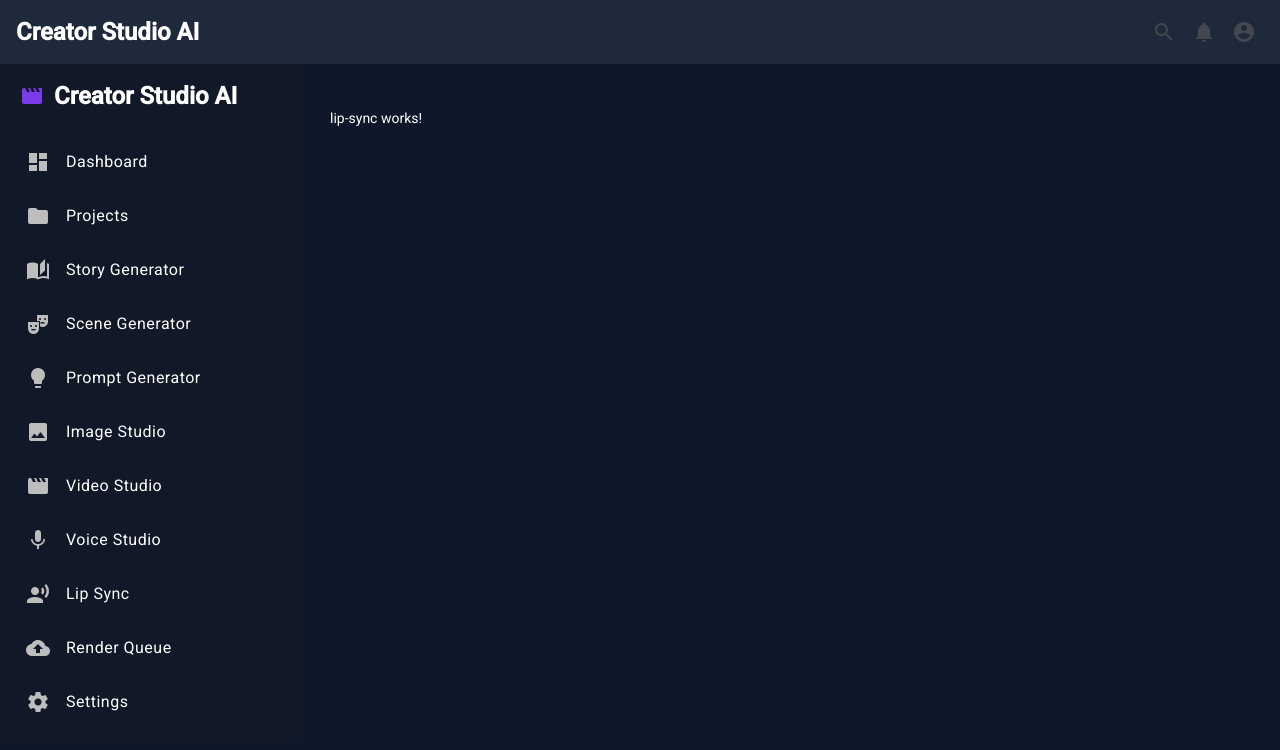
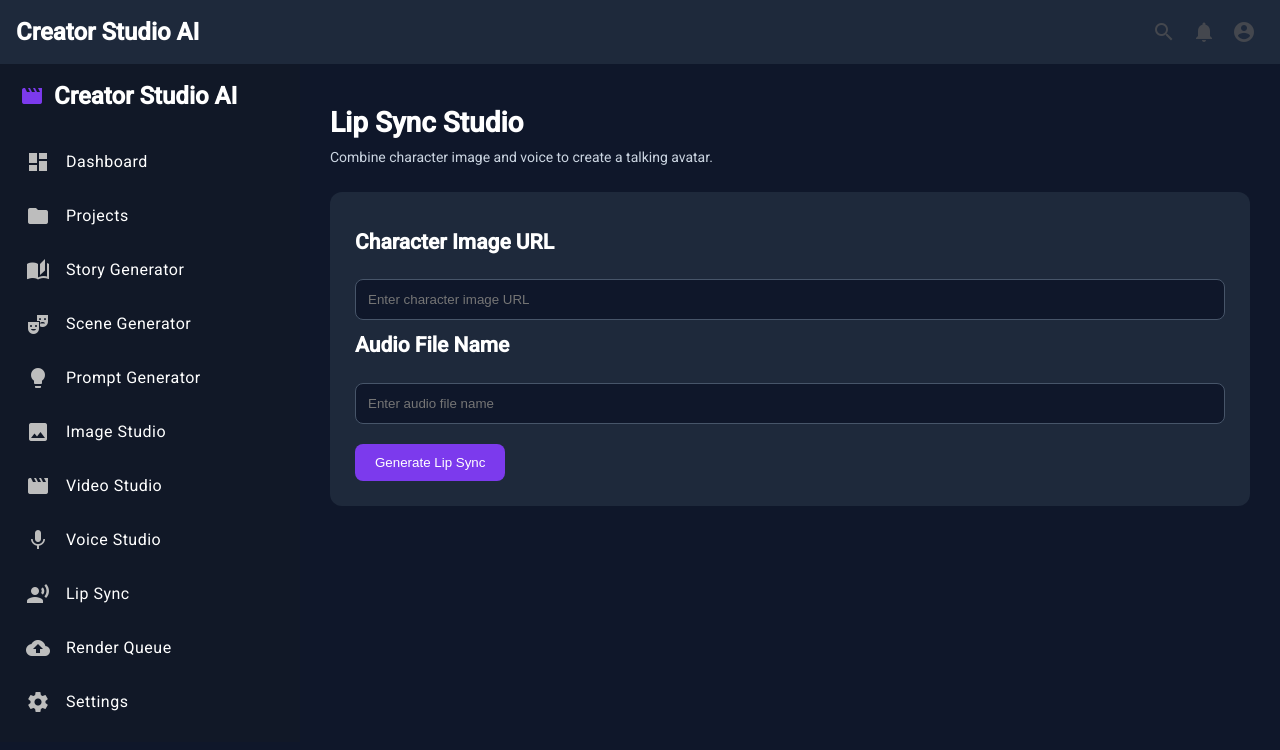
Before and after one commit to erantalinrenola-sketch/creator-studio-ai, an Angular app in the folder frontend/creator-studio-ui/: page /lip-sync in a window 1280 px wide. Shown: the top 750 px of the page. Built offline with nearby package versions, Linux system fonts and the light colour scheme.

Commit message:
Build creator studio AI workflow modules

```diff
--- a/frontend/creator-studio-ui/src/app/features/lip-sync/lip-sync/lip-sync.html
+++ b/frontend/creator-studio-ui/src/app/features/lip-sync/lip-sync/lip-sync.html
@@ -1 +1,51 @@
-<p>lip-sync works!</p>
+<h1>Lip Sync Studio</h1>
+
+<p class="subtitle">
+  Combine character image and voice to create a talking avatar.
+</p>
+
+<div class="lip-sync-section">
+
+  <h2>Character Image URL</h2>
+
+  <input
+    type="text"
+    [(ngModel)]="characterImage"
+    placeholder="Enter character image URL">
+
+  <h2>Audio File Name</h2>
+
+  <input
+    type="text"
+    [(ngModel)]="audioFile"
+    placeholder="Enter audio file name">
+
+  <button
+    class="generate-btn"
+    (click)="generateLipSync()">
+    Generate Lip Sync
+  </button>
+
+</div>
+
+<div
+  class="video-section"
+  *ngIf="videoGenerated">
+
+  <h2>Talking Character Preview</h2>
+
+  <video
+    controls
+    width="100%">
+
+    <source
+      src="https://www.w3schools.com/html/mov_bbb.mp4"
+      type="video/mp4">
+
+  </video>
+
+  <p>
+    Lip Sync video generated successfully.
+  </p>
+
+</div>
--- a/frontend/creator-studio-ui/src/app/features/lip-sync/lip-sync/lip-sync.scss
+++ b/frontend/creator-studio-ui/src/app/features/lip-sync/lip-sync/lip-sync.scss
@@ -0,0 +1,49 @@
+h1 {
+    color: white;
+    margin-bottom: 10px;
+  }
+
+  .subtitle {
+    color: #CBD5E1;
+    margin-bottom: 25px;
+  }
+
+  .lip-sync-section,
+  .video-section {
+    background: #1E293B;
+    padding: 25px;
+    border-radius: 12px;
+    margin-bottom: 25px;
+  }
+
+  .lip-sync-section h2,
+  .video-section h2 {
+    color: white;
+    margin-top: 15px;
+  }
+
+  input {
+    width: 100%;
+    box-sizing: border-box;
+    background: #0F172A;
+    color: white;
+    border: 1px solid #475569;
+    border-radius: 8px;
+    padding: 12px;
+    margin-top: 10px;
+  }
+
+  .generate-btn {
+    margin-top: 20px;
+    background: #7C3AED;
+    color: white;
+    border: none;
+    padding: 11px 20px;
+    border-radius: 8px;
+    cursor: pointer;
+  }
+
+  video {
+    margin-top: 15px;
+    border-radius: 10px;
+  }
--- a/frontend/creator-studio-ui/src/app/features/lip-sync/lip-sync/lip-sync.ts
+++ b/frontend/creator-studio-ui/src/app/features/lip-sync/lip-sync/lip-sync.ts
@@ -1,10 +1,31 @@
+import { CommonModule } from '@angular/common';
 import { Component } from '@angular/core';
+import { FormsModule } from '@angular/forms';
 
 @Component({
   selector: 'app-lip-sync',
   standalone: true,
-  imports: [],
+  imports: [CommonModule, FormsModule],
   templateUrl: './lip-sync.html',
   styleUrl: './lip-sync.scss',
 })
-export class LipSync {}
+export class LipSync {
+
+  characterImage = '';
+
+  audioFile = '';
+
+  videoGenerated = false;
+
+  generateLipSync() {
+
+    if (!this.characterImage.trim()) {
+      alert('Please enter character image URL.');
+      return;
+    }
+
+    this.videoGenerated = true;
+
+  }
+
+}
--- a/frontend/creator-studio-ui/src/app/features/video-studio/video-studio/video-studio.html
+++ b/frontend/creator-studio-ui/src/app/features/video-studio/video-studio/video-studio.html
@@ -1 +1,49 @@
-<p>video-studio works!</p>
+<h1>Video Studio</h1>
+
+<p class="subtitle">
+  Create the final AI video from generated assets.
+</p>
+
+<div class="summary-section">
+
+  <h2>Project Summary</h2>
+
+  <p><strong>Total Scenes:</strong> 5</p>
+
+  <p><strong>Images Generated:</strong> 5</p>
+
+  <p><strong>Voice Generated:</strong> Yes</p>
+
+  <p><strong>Lip Sync Clips:</strong> 5</p>
+
+  <button
+    class="generate-btn"
+    (click)="generateFinalVideo()">
+    Generate Final Video
+  </button>
+
+</div>
+
+<div
+  class="video-section"
+  *ngIf="finalVideoGenerated">
+
+  <h2>Final Video Preview</h2>
+
+  <video
+    controls
+    width="100%">
+
+    <source
+      src="https://www.w3schools.com/html/mov_bbb.mp4"
+      type="video/mp4">
+
+  </video>
+
+  <br><br>
+
+  <button class="download-btn">
+    Download Video
+  </button>
+
+</div>
--- a/frontend/creator-studio-ui/src/app/features/video-studio/video-studio/video-studio.scss
+++ b/frontend/creator-studio-ui/src/app/features/video-studio/video-studio/video-studio.scss
@@ -0,0 +1,43 @@
+h1 {
+    color: white;
+    margin-bottom: 10px;
+  }
+
+  .subtitle {
+    color: #CBD5E1;
+    margin-bottom: 25px;
+  }
+
+  .summary-section,
+  .video-section {
+    background: #1E293B;
+    padding: 25px;
+    border-radius: 12px;
+    margin-bottom: 25px;
+  }
+
+  .summary-section h2,
+  .video-section h2 {
+    color: white;
+    margin-top: 0;
+  }
+
+  .summary-section p {
+    color: #E2E8F0;
+  }
+
+  .generate-btn,
+  .download-btn {
+    margin-top: 15px;
+    background: #7C3AED;
+    color: white;
+    border: none;
+    padding: 11px 20px;
+    border-radius: 8px;
+    cursor: pointer;
+  }
+
+  video {
+    margin-top: 15px;
+    border-radius: 10px;
+  }
--- a/frontend/creator-studio-ui/src/app/features/video-studio/video-studio/video-studio.ts
+++ b/frontend/creator-studio-ui/src/app/features/video-studio/video-studio/video-studio.ts
@@ -1,10 +1,21 @@
+import { CommonModule } from '@angular/common';
 import { Component } from '@angular/core';
 
 @Component({
   selector: 'app-video-studio',
   standalone: true,
-  imports: [],
+  imports: [CommonModule],
   templateUrl: './video-studio.html',
   styleUrl: './video-studio.scss',
 })
-export class VideoStudio {}
+export class VideoStudio {
+
+  finalVideoGenerated = false;
+
+  generateFinalVideo() {
+
+    this.finalVideoGenerated = true;
+
+  }
+
+}
--- a/frontend/creator-studio-ui/src/app/features/voice-studio/voice-studio/voice-studio.html
+++ b/frontend/creator-studio-ui/src/app/features/voice-studio/voice-studio/voice-studio.html
@@ -1 +1,39 @@
-<p>voice-studio works!</p>
+<h1>Voice Studio</h1>
+
+<p class="subtitle">
+  Generate AI voice from your script.
+</p>
+
+<div class="script-section">
+
+  <h2>Enter Script</h2>
+
+  <textarea
+    [(ngModel)]="script"
+    rows="8"
+    placeholder="Enter script for voice generation...">
+  </textarea>
+
+  <button
+    class="generate-btn"
+    (click)="generateVoice()">
+    Generate Voice
+  </button>
+
+</div>
+
+<div
+  class="audio-section"
+  *ngIf="audioGenerated">
+
+  <h2>Audio Preview</h2>
+
+  <audio controls>
+    <source
+      src="https://www.soundhelix.com/examples/mp3/SoundHelix-Song-1.mp3"
+      type="audio/mpeg">
+  </audio>
+
+  <p>AI voice generated successfully.</p>
+
+</div>
--- a/frontend/creator-studio-ui/src/app/features/voice-studio/voice-studio/voice-studio.scss
+++ b/frontend/creator-studio-ui/src/app/features/voice-studio/voice-studio/voice-studio.scss
@@ -0,0 +1,51 @@
+h1 {
+    color: white;
+    margin-bottom: 10px;
+  }
+
+  .subtitle {
+    color: #CBD5E1;
+    margin-bottom: 25px;
+  }
+
+  .script-section,
+  .audio-section {
+    background: #1E293B;
+    padding: 25px;
+    border-radius: 12px;
+    margin-bottom: 25px;
+  }
+
+  .script-section h2,
+  .audio-section h2 {
+    color: white;
+    margin-top: 0;
+  }
+
+  textarea {
+    width: 100%;
+    box-sizing: border-box;
+    background: #0F172A;
+    color: white;
+    border: 1px solid #475569;
+    border-radius: 8px;
+    padding: 15px;
+    resize: vertical;
+    font-size: 16px;
+    margin-top: 10px;
+  }
+
+  .generate-btn {
+    margin-top: 15px;
+    background: #7C3AED;
+    color: white;
+    border: none;
+    padding: 11px 20px;
+    border-radius: 8px;
+    cursor: pointer;
+  }
+
+  audio {
+    width: 100%;
+    margin-top: 15px;
+  }
--- a/frontend/creator-studio-ui/src/app/features/voice-studio/voice-studio/voice-studio.ts
+++ b/frontend/creator-studio-ui/src/app/features/voice-studio/voice-studio/voice-studio.ts
@@ -1,10 +1,29 @@
+import { CommonModule } from '@angular/common';
 import { Component } from '@angular/core';
+import { FormsModule } from '@angular/forms';
 
 @Component({
   selector: 'app-voice-studio',
   standalone: true,
-  imports: [],
+  imports: [CommonModule, FormsModule],
   templateUrl: './voice-studio.html',
   styleUrl: './voice-studio.scss',
 })
-export class VoiceStudio {}
+export class VoiceStudio {
+
+  script = '';
+
+  audioGenerated = false;
+
+  generateVoice() {
+
+    if (!this.script.trim()) {
+      alert('Please enter a script first.');
+      return;
+    }
+
+    this.audioGenerated = true;
+
+  }
+
+}
```
